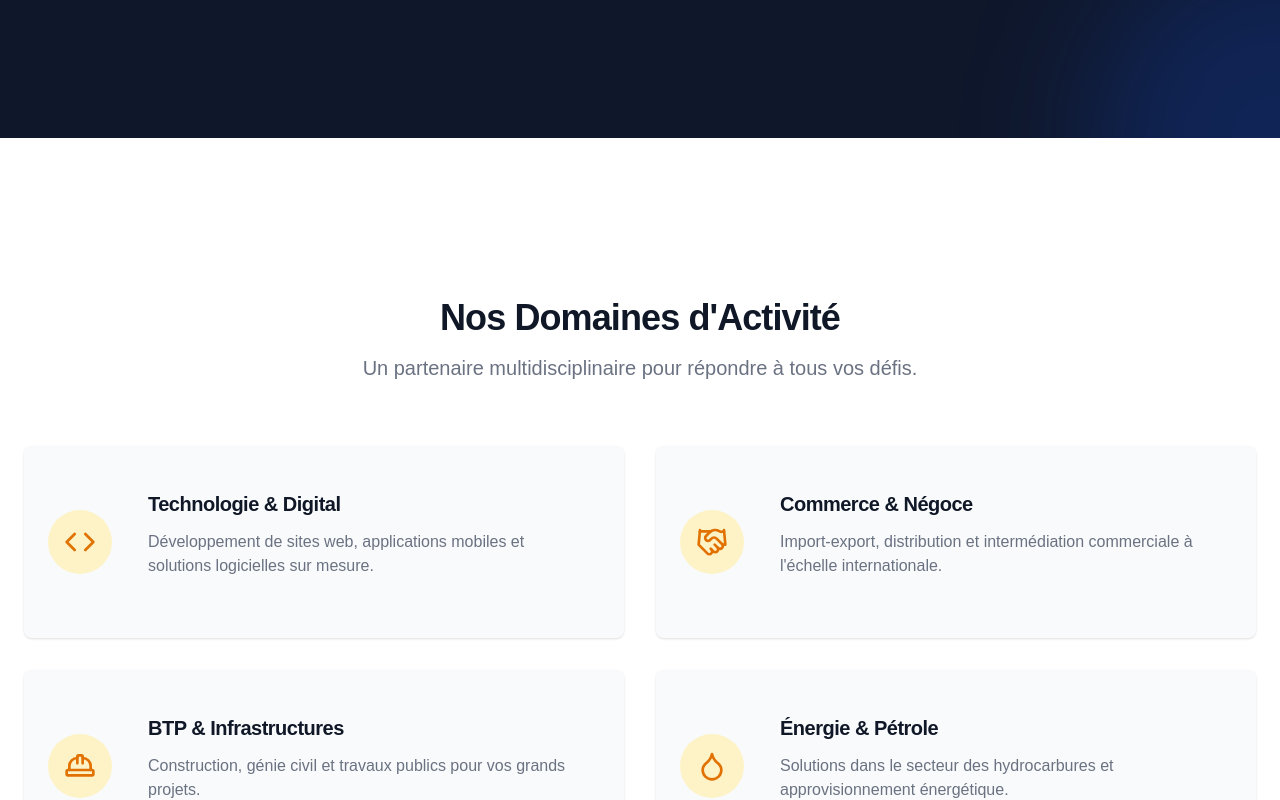
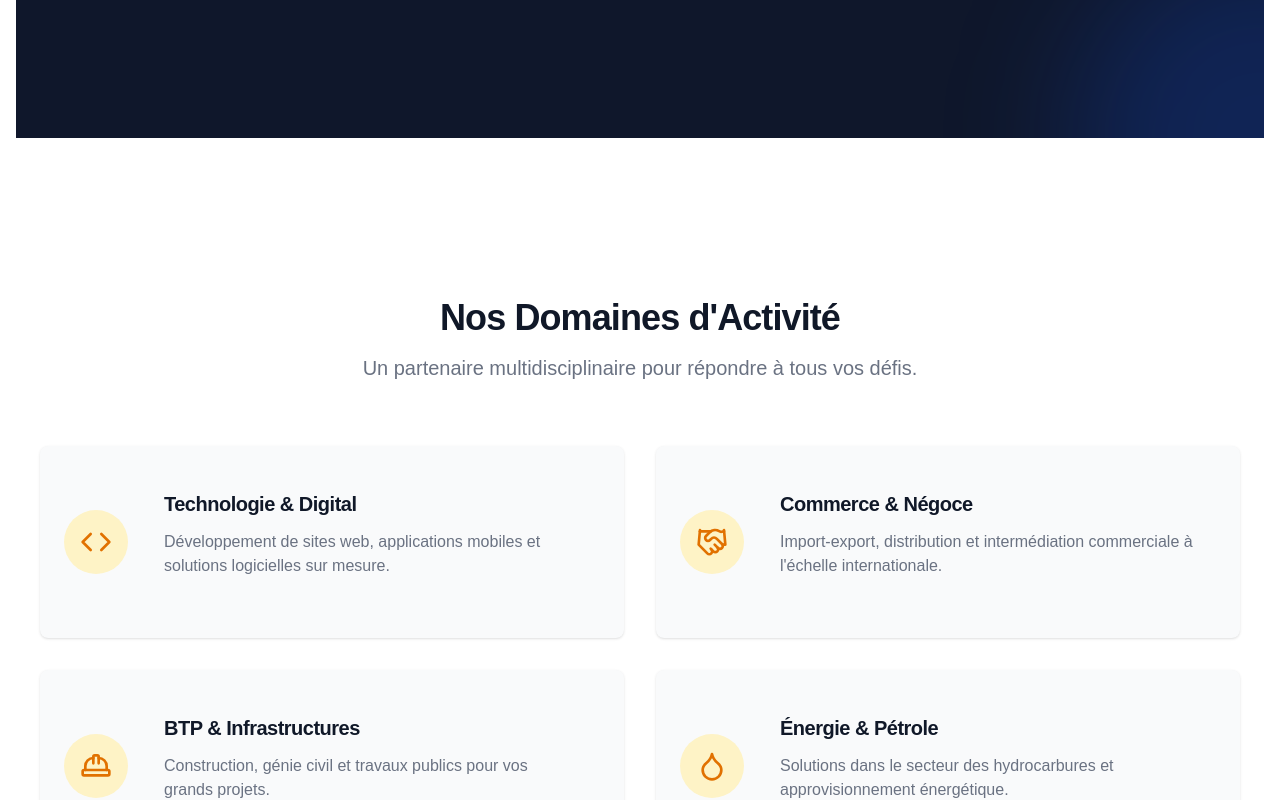
Before and after one commit to MohaDicko/sahel-multiservices, a Next.js app: page / in a window 1280 px wide. Shown: the part 662-1462 px from the top of the page. Built offline with nearby package versions, Linux system fonts and the light colour scheme.

Commit message:
feat: Create initial root layout for Next.js application, including metadata, fonts, and basic structure.

```diff
--- a/app/layout.tsx
+++ b/app/layout.tsx
@@ -27,12 +27,15 @@ export default function RootLayout({
   return (
     <html lang="fr">
       <Head>
+        <meta name="viewport" content="width=device-width, initial-scale=1" />
         <meta name="description" content={metadata.description ?? undefined} />
       </Head>
       <body
-        className={`${geistSans.variable} ${geistMono.variable} antialiased`}
+        className={`${geistSans.variable} ${geistMono.variable} antialiased min-h-screen flex flex-col`}
       >
-        {children}
+        <div className="container mx-auto px-4 flex-1">
+          {children}
+        </div>
       </body>
     </html>
   );
```
